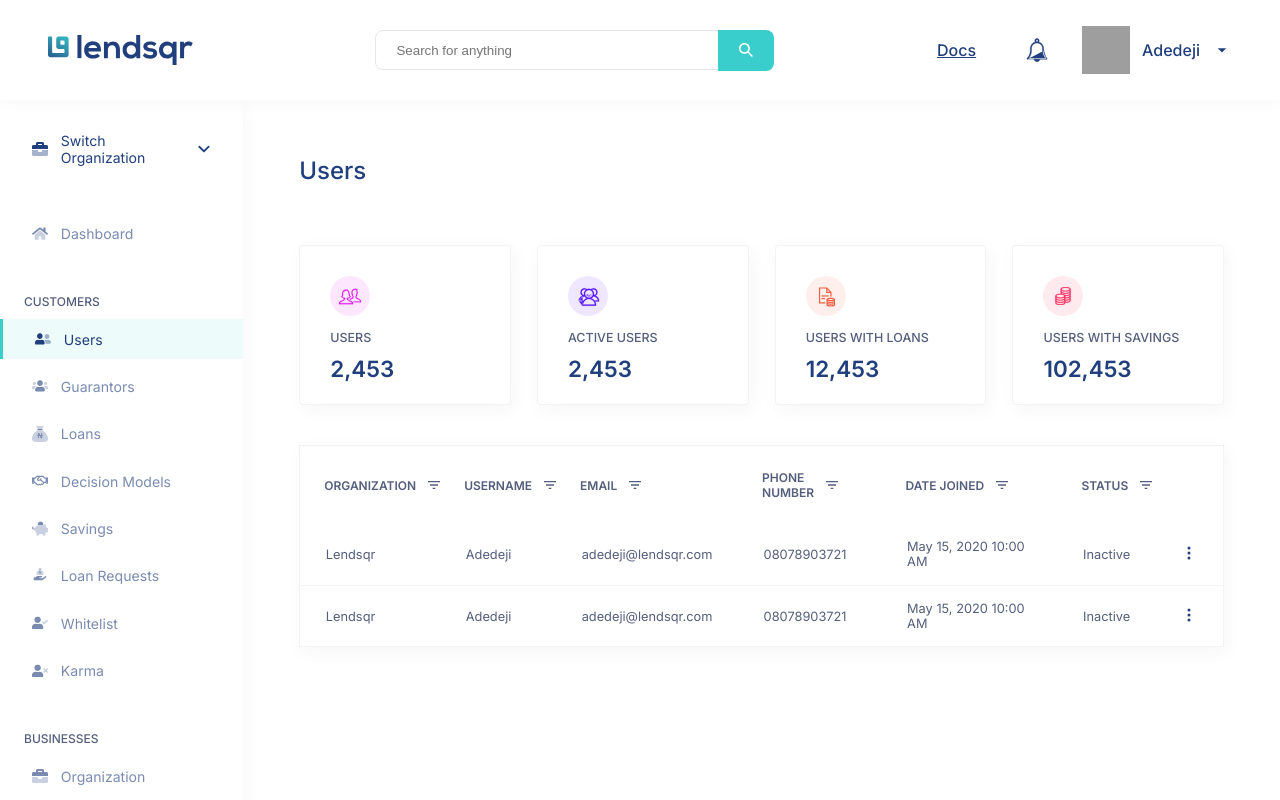
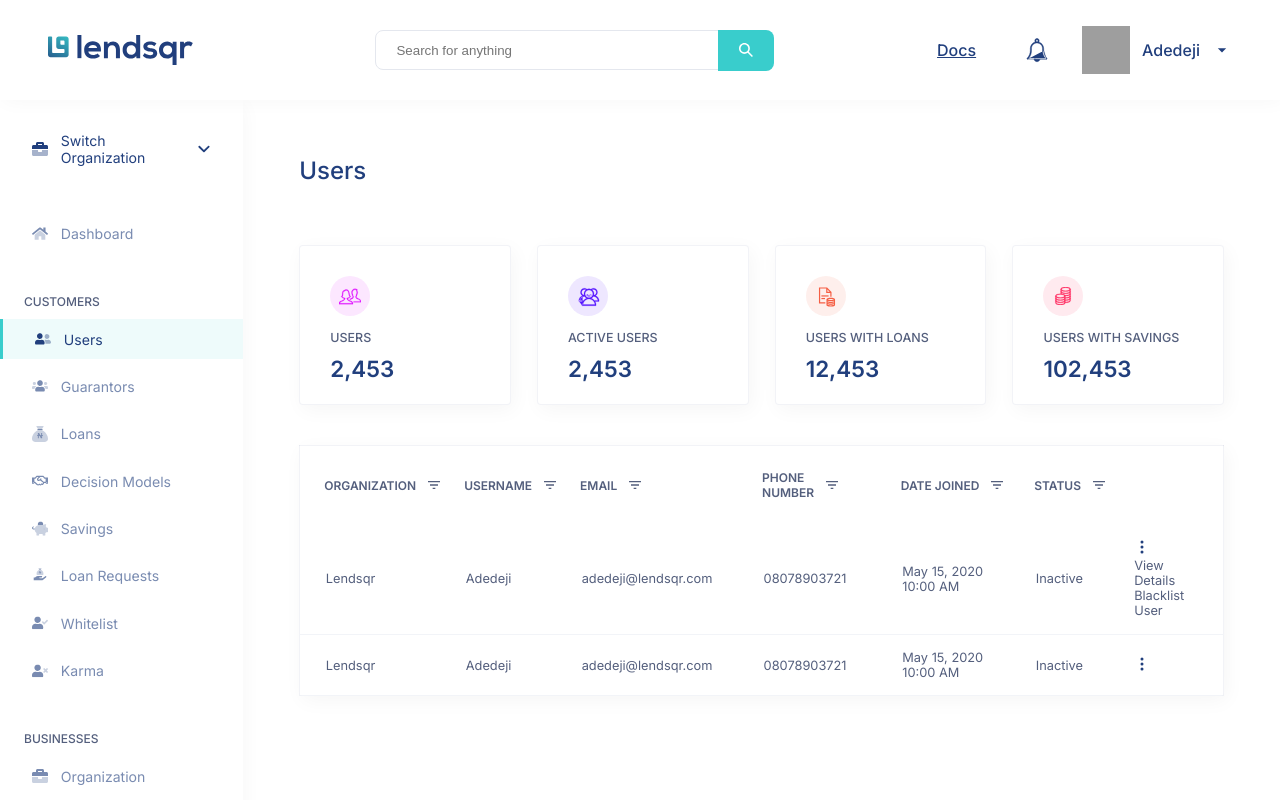
Before and after one commit to iamLolade/lendsqr-fe-test, a Next.js app: page /users in a window 1280 px wide. Built offline with nearby package versions, Linux system fonts and the light colour scheme; grey boxes are pictures that could not be loaded.

Commit message:
Readme updated

```diff
--- a/app/users/page.tsx
+++ b/app/users/page.tsx
@@ -57,7 +57,25 @@ const page: React.FC = () => {
                 <td>08078903721</td>
                 <td>May 15, 2020 10:00 AM</td>
                 <td>Inactive</td>
-                <td><BsThreeDotsVertical color='#213F7D' size={16} className={styles.options} /></td>
+                <td>
+                  <div className='dropdown' data-toggle="dropdown" id="#action" aria-expanded="false">
+                    <BsThreeDotsVertical color='#213F7D' size={16} className={styles.options} />
+                  </div>
+                  <div className={`dropdown-menu`} id="action">
+                      <div className='p0'>
+                          <div
+                              className=''
+                          >
+                              View Details
+                          </div>
+                          <div
+                              className=''
+                          >
+                              Blacklist User
+                          </div>
+                      </div>
+                  </div>
+                </td>
               </tr>
               <tr>
                 <td>Lendsqr</td>
```
Also changed, not shown: 1 other file (tests, documents, lock files or other folders).
